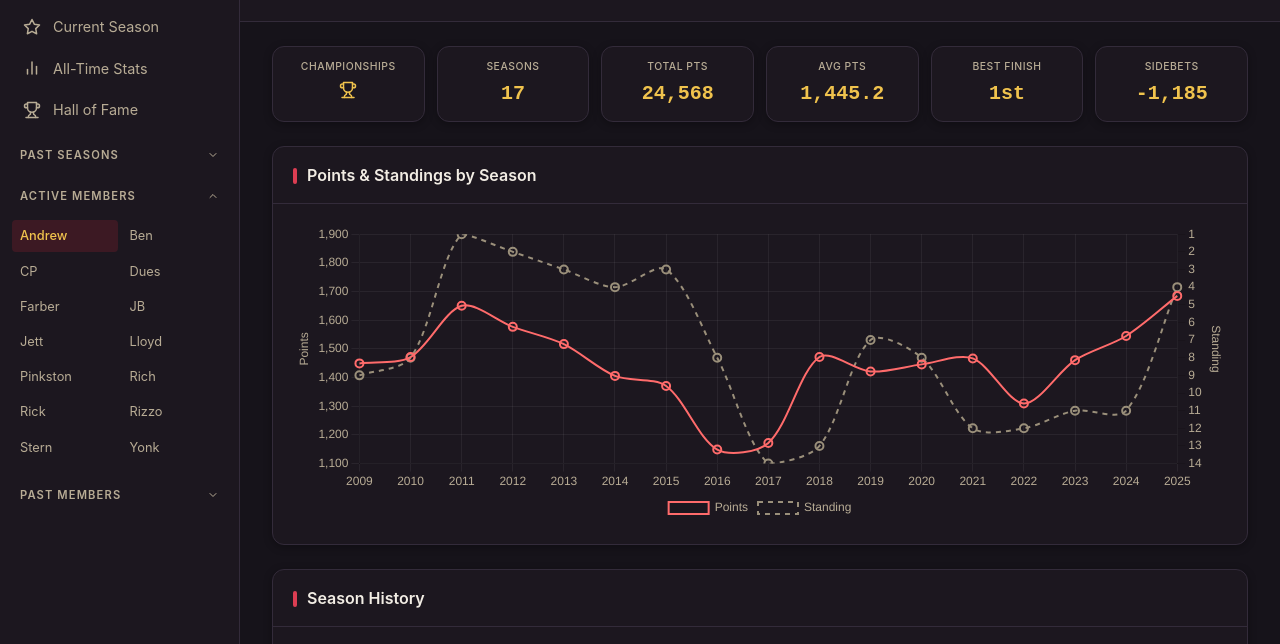
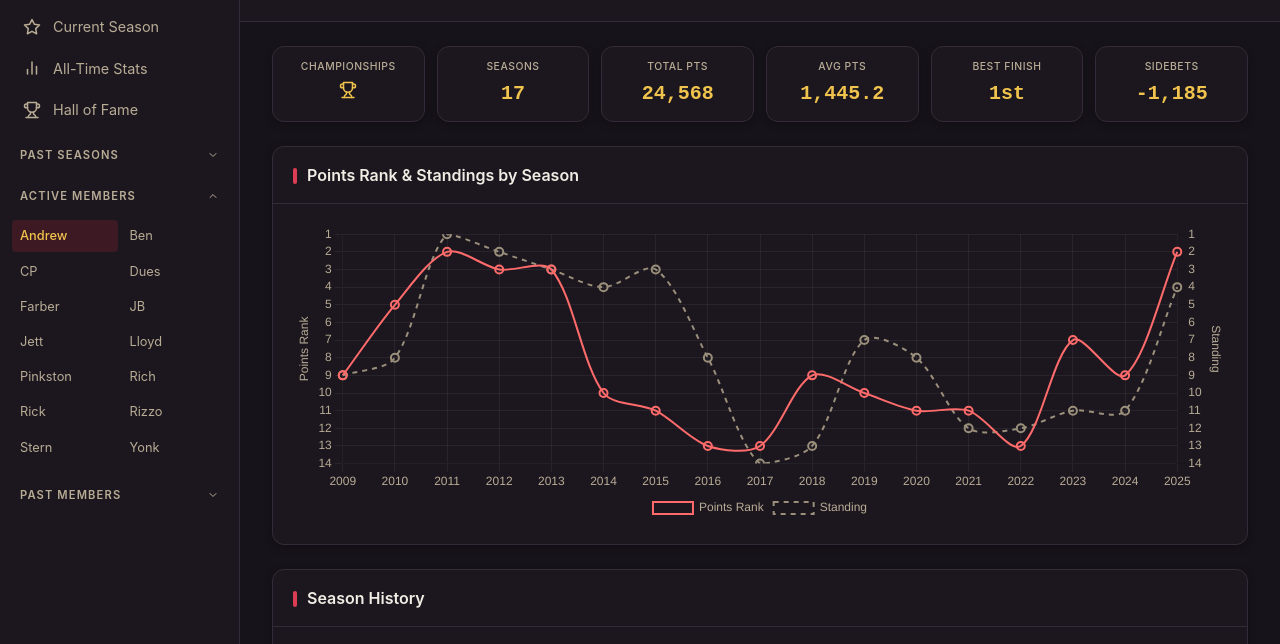
Before and after one commit to adennis4/warrior-poets, a website: page members/andrew.html in a window 1280 px wide. Shown: the part 99-743 px from the top of the page. Drawn offline with nearby package versions, Linux system fonts and the light colour scheme.

Commit message:
Chart points rank instead of raw points against final standing
The member-page correlation chart plotted raw season points (a
1100-1900 scale) against final standing (a 1-14 rank), so the two
lines lived on different, unrelated axes and couldn't visually
correlate. Both series are now ranks on the same 1-14 reversed scale
(points rank vs. final standing), so the chart actually shows whether
a member's raw scoring output tracked their finish or diverged from it
(e.g. bad playoff luck).

Applied identically across all 18 member pages, whose chart code was
byte-for-byte identical. Also renames the card title to "Points Rank &
Standings by Season" and simplifies the tooltip formatter, since both
series now use the same ordinal (th/st/nd/rd) formatting.

Co-Authored-By: Claude Sonnet 5 <noreply@anthropic.com>

```diff
--- a/members/andrew.html
+++ b/members/andrew.html
@@ -22,7 +22,7 @@
 
                 <div class="card" style="margin-top: 24px;">
           <div class="card-header">
-            <h2 class="card-title">Points & Standings by Season</h2>
+            <h2 class="card-title">Points Rank & Standings by Season</h2>
           </div>
           <div class="card-body">
             <div class="chart-container" style="height: 300px;">
@@ -162,16 +162,18 @@
         var allTime = LEAGUE_DATA.allTime;
         var pointsData = allTime.pointsTotals[MEMBER] || {};
         var standingsData = allTime.yearEndStandings[MEMBER] || {};
+        var seasons = LEAGUE_DATA.seasons;
         var years = LEAGUE_DATA.years;
         var chartYears = [];
-        var chartPoints = [];
+        var chartPointsRank = [];
         var chartStandings = [];
 
         for (var i = 0; i < years.length; i++) {
           var year = years[i];
           if (pointsData.yearly && pointsData.yearly[year] !== undefined) {
+            var seasonStandings = seasons[year] && seasons[year].standings ? seasons[year].standings[MEMBER] : null;
             chartYears.push(year);
-            chartPoints.push(pointsData.yearly[year]);
+            chartPointsRank.push(seasonStandings ? seasonStandings.pointsRank : null);
             chartStandings.push(standingsData.yearly ? standingsData.yearly[year] : null);
           }
         }
@@ -184,8 +186,8 @@
             labels: chartYears,
             datasets: [
               {
-                label: 'Points',
-                data: chartPoints,
+                label: 'Points Rank',
+                data: chartPointsRank,
                 borderColor: WPCharts.colors.members[MEMBER] || WPCharts.colors.primary,
                 backgroundColor: 'transparent',
                 borderWidth: 2,
@@ -230,14 +232,11 @@
                 borderWidth: 1,
                 callbacks: {
                   label: function(context) {
-                    if (context.dataset.label === 'Standing') {
-                      var val = context.raw;
-                      if (val === null) return 'Standing: —';
-                      var suffix = ['th', 'st', 'nd', 'rd'];
-                      var v = val % 100;
-                      return 'Standing: ' + val + (suffix[(v - 20) % 10] || suffix[v] || suffix[0]);
-                    }
-                    return 'Points: ' + context.raw.toLocaleString();
+                    var val = context.raw;
+                    if (val === null) return context.dataset.label + ': —';
+                    var suffix = ['th', 'st', 'nd', 'rd'];
+                    var v = val % 100;
+                    return context.dataset.label + ': ' + val + (suffix[(v - 20) % 10] || suffix[v] || suffix[0]);
                   }
                 }
               }
@@ -251,15 +250,19 @@
                 type: 'linear',
                 display: true,
                 position: 'left',
-                min: 1100,
-                max: 1900,
+                reverse: true,
+                min: 1,
+                max: 14,
                 title: {
                   display: true,
-                  text: 'Points',
+                  text: 'Points Rank',
                   color: '#b8ac95'
                 },
                 grid: { color: 'rgba(255,255,255,0.06)' },
-                ticks: { color: '#b8ac95' }
+                ticks: {
+                  color: '#b8ac95',
+                  stepSize: 1
+                }
               },
               y1: {
                 type: 'linear',
```
Also changed, not shown: members/ben.html (+20 -17 lines), members/cp.html (+20 -17 lines), members/dues.html (+20 -17 lines), members/farber.html (+20 -17 lines), members/heath.html (+20 -17 lines), members/jb.html (+20 -17 lines), members/jerome.html (+20 -17 lines), members/jett.html (+20 -17 lines), members/lloyd.html (+20 -17 lines), members/marty.html (+20 -17 lines), members/pinkston.html (+20 -17 lines), members/rich.html (+20 -17 lines), members/rick.html (+20 -17 lines), members/rizzo.html (+20 -17 lines), 3 more files.
